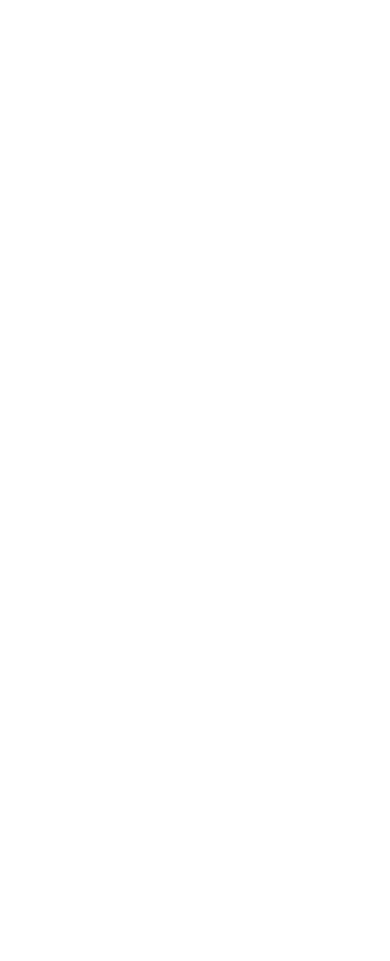
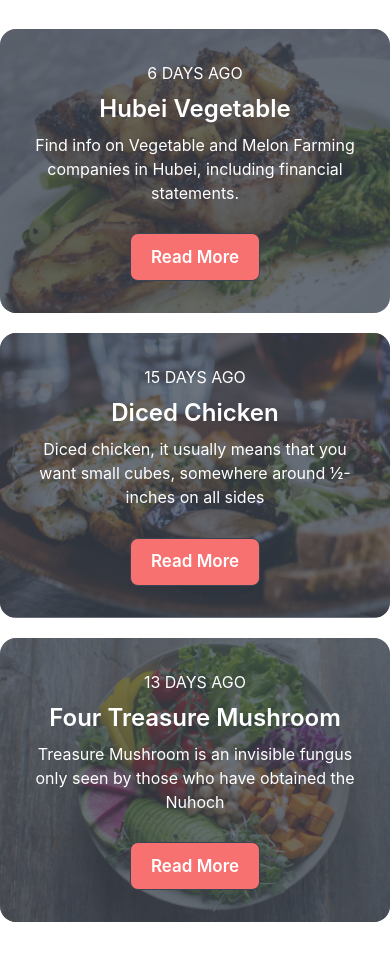
Before and after one commit to AhshanHabib26/food_delivery_with_nextJS, a Next.js app: page / in a window 390 px wide. Shown: the part 8280-9241 px from the top of the page. Before the commit the page ends 8225 px from the top, so only its background shows below. Built offline with nearby package versions, Linux system fonts and the light colour scheme.

Commit message:
Blog Componnets Added

```diff
--- /dev/null
+++ b/components/Blog/Blog.js
@@ -0,0 +1,96 @@
+import Image from "next/image";
+
+const Blog = () => {
+  return (
+    <div className=" mb-14">
+      <h1 className=" text-3xl text-gray-800 text-center my-10 font-semibold">
+        Recent Blogs
+      </h1>
+      <div className="blogContainer grid grid-cols-1 lg:grid-cols-3 gap-5 max-w-6xl mx-auto">
+        <div>
+          <div className="card w-full bg-base-100 image-full hover:scale-105 transition-all ease-in-out hover:shadow-2xl">
+            <figure>
+              <Image
+                className=" rounded-none"
+                src="/Blog_1.png"
+                width={480}
+                height={350}
+                layout=""
+                alt="Blog"
+              />
+            </figure>
+            <div className="card-body text-center select-none">
+              <span className="  uppercase">6 Days Ago</span>
+              <h2 className=" text-2xl  font-semibold text-center">
+                Hubei Vegetable
+              </h2>
+              <p>
+                Find info on Vegetable and Melon Farming companies in Hubei,
+                including financial statements.
+              </p>
+              <button className=" btn w-[130px] bg-red-400 mx-auto capitalize text-[17px]">
+                Read more
+              </button>
+            </div>
+          </div>
+        </div>
+        <div>
+          <div className="card w-full bg-base-100 image-full hover:scale-105 transition-all ease-in-out hover:shadow-2xl">
+            <figure>
+              <Image
+                className=" rounded-none"
+                src="/Blog_2.png"
+                width={480}
+                height={350}
+                layout=""
+                alt="Blog"
+              />
+            </figure>
+            <div className="card-body text-center select-none">
+              <span className=" uppercase">15 Days Ago</span>
+              <h2 className=" text-2xl  font-semibold text-center">
+                Diced Chicken
+              </h2>
+              <p>
+                Diced chicken, it usually means that you want small cubes,
+                somewhere around ½-inches on all sides
+              </p>
+              <button className=" btn w-[130px] bg-red-400 mx-auto capitalize text-[17px]">
+                Read more
+              </button>
+            </div>
+          </div>
+        </div>
+        <div>
+          <div className="card w-full bg-base-100 image-full hover:scale-105 transition-all ease-in-out hover:shadow-2xl">
+            <figure>
+              <Image
+                className=" rounded-none"
+                src="/Blog_3.png"
+                width={480}
+                height={350}
+                layout=""
+                alt="Blog"
+              />
+            </figure>
+            <div className="card-body text-center select-none">
+              <span className=" uppercase">13 Days Ago</span>
+              <h2 className=" text-2xl  font-semibold text-center">
+                Four Treasure Mushroom
+              </h2>
+              <p>
+                Treasure Mushroom is an invisible fungus only seen by those who
+                have obtained the Nuhoch
+              </p>
+              <button className=" btn w-[130px] bg-red-400 mx-auto capitalize text-[17px]">
+                Read more
+              </button>
+            </div>
+          </div>
+        </div>
+      </div>
+    </div>
+  );
+};
+
+export default Blog;
--- a/pages/index.js
+++ b/pages/index.js
@@ -1,5 +1,6 @@
 import AppDownload from "../components/AppDownload/AppDownload";
 import Banner from "../components/Banner/Banner";
+import Blog from "../components/Blog/Blog";
 import Delivery from "../components/Delivery/Delivery";
 import Filtar from "../components/Filtar/Filtar";
 import Food from "../components/Food/Food";
@@ -21,9 +22,10 @@
       <Delivery />
       <GetOffer />
       <Offer />
-      <Review/>
-      <AppDownload/>
-      <Subscribe/>
+      <Review />
+      <AppDownload />
+      <Subscribe />
+      <Blog />
     </div>
   );
 }
```
